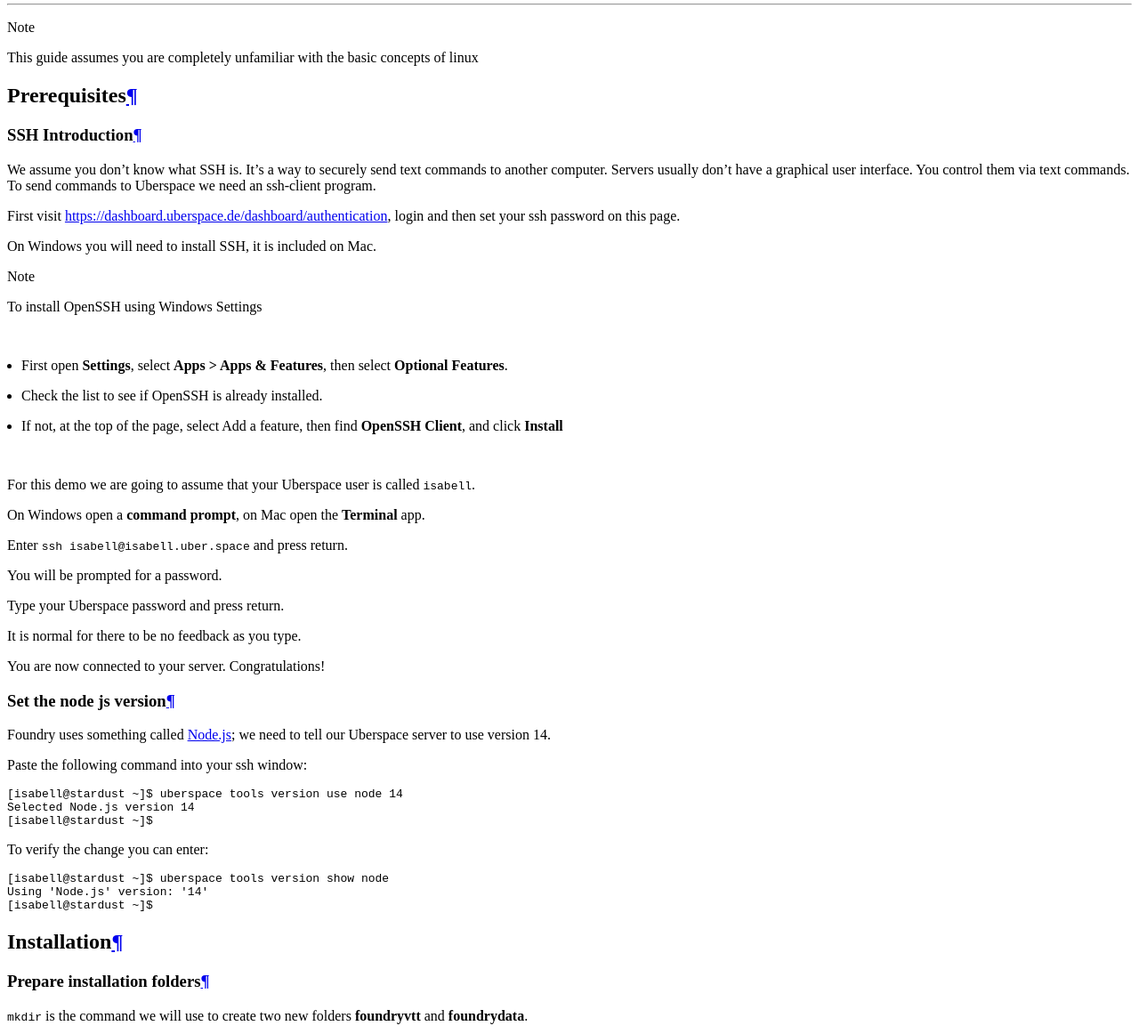
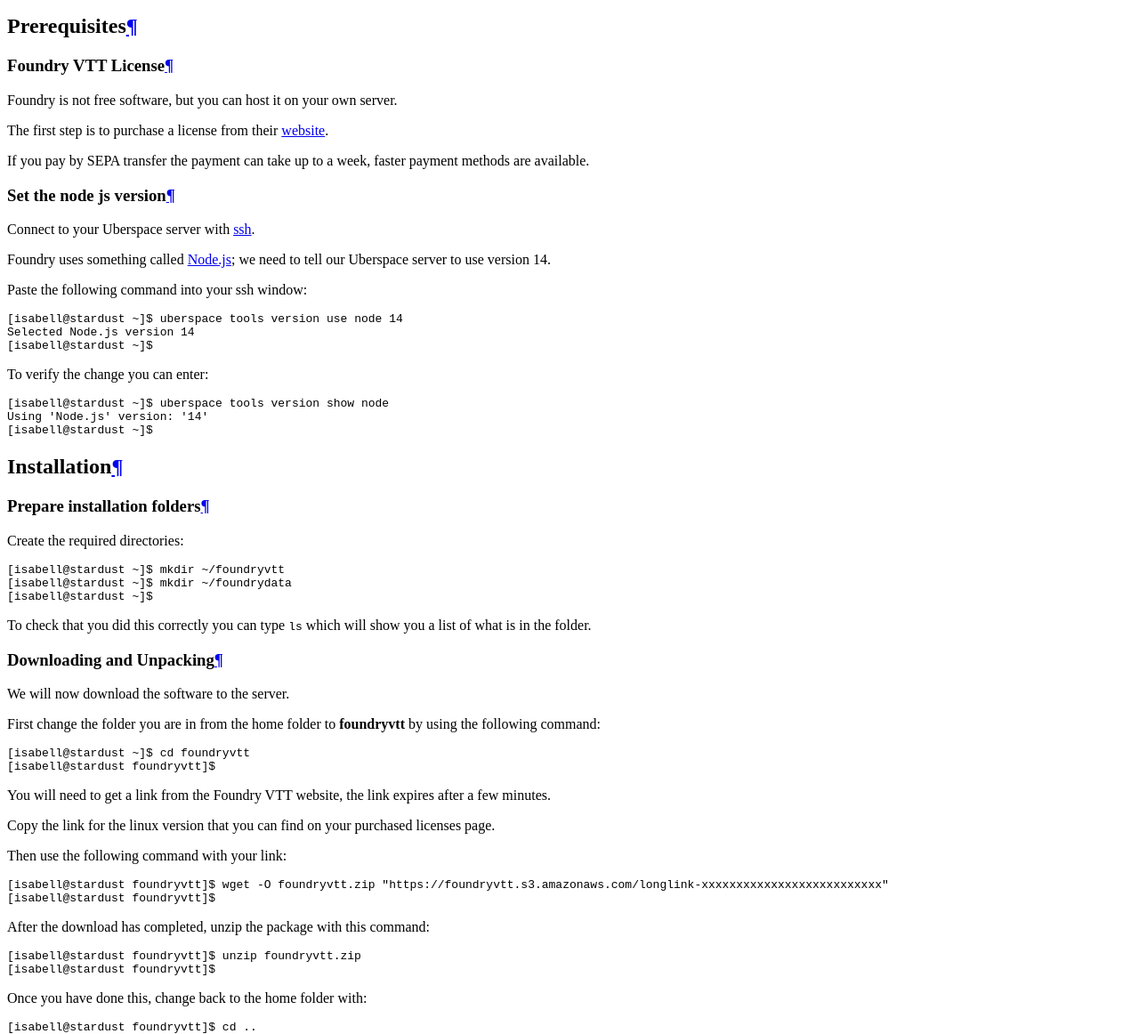
Before and after one commit to Uberspace/lab, a Sphinx documentation site: the page built from source/guide_foundryvtt.rst, in a window 1280 px wide and 1400 px high, scrolled down 4119 px, cut to the strip 238-1400 px from the top of the window. Shown: the whole strip at 89% size. Built offline with Sphinx 7.4.7 and the Read the Docs theme 2.0.0, drawn with Linux system fonts in a browser that asks for light colours; some of the changed text lies outside the part shown.

Commit message:
Update to comply with style guide

```diff
--- a/source/guide_foundryvtt.rst
+++ b/source/guide_foundryvtt.rst
@@ -19,56 +19,23 @@
 
 
   `Foundry Virtual Tabletop <https://foundryvtt.com/>`_ is an alternative to Roll20 and many other platforms that enable you to play tabletop role playing games online.
-  Foundry is not free software, but you can host it on your own server.
-
-  The first step is to purchase a license from their `website <https://foundryvtt.com/>`_.
-
-  If you pay by SEPA transfer the payment can take up to a week, faster payment methods are available.
-
-----
-
-.. note:: This guide assumes you are completely unfamiliar with the basic concepts of linux
 
 Prerequisites
-=============
+==============
 
-SSH Introduction
-------------------
+Foundry VTT License
+--------------------
 
-We assume you don’t know what SSH is. It’s a way to securely send text commands to another computer. Servers usually don’t have a graphical user interface. You control them via text commands. To send commands to Uberspace we need an ssh-client program.
+Foundry is not free software, but you can host it on your own server.
 
-First visit https://dashboard.uberspace.de/dashboard/authentication, login and then set your ssh password on this page.
+The first step is to purchase a license from their `website <https://foundryvtt.com/>`_.
 
-On Windows you will need to install SSH, it is included on Mac.
-
-
-.. note:: To install OpenSSH using Windows Settings
-
-  * First open **Settings**, select **Apps > Apps & Features**, then select **Optional Features**.
-  * Check the list to see if OpenSSH is already installed.
-  * If not, at the top of the page, select Add a feature, then find **OpenSSH Client**, and click **Install**
-
-
-
-For this demo we are going to assume that your Uberspace user is called ``isabell``.
-
-On Windows open a **command prompt**, on Mac open the **Terminal** app.
-
-Enter ``ssh isabell@isabell.uber.space`` and press return.
-
-You will be prompted for a password.
-
-Type your Uberspace password and press return.
-
-It is normal for there to be no feedback as you type.
-
-
-You are now connected to your server. Congratulations!
-
-
+If you pay by SEPA transfer the payment can take up to a week, faster payment methods are available.
 
 Set the node js version
 --------------------------
+
+Connect to your Uberspace server with :manual:`ssh <basics-ssh>`.
 
 Foundry uses something called :manual:`Node.js <lang-nodejs>`; we need to tell our Uberspace server to use version 14.
 
@@ -95,11 +62,7 @@
 Prepare installation folders
 -----------------------------
 
-``mkdir`` is the command we will use to create two new folders **foundryvtt** and **foundrydata**.
-
-``mkir myfolder`` creates the folder *"myfolder"*.
-
-Press enter after each line:
+Create the required directories:
 
 ::
 
@@ -107,7 +70,7 @@
 [isabell@stardust ~]$ mkdir ~/foundrydata
 [isabell@stardust ~]$
 
-To check that you did this correctly you can type `ls` which will show you a list of what is in the folder.
+To check that you did this correctly you can type ``ls`` which will show you a list of what is in the folder.
 
 
 Downloading and Unpacking
@@ -130,7 +93,7 @@
 
 ::
 
-[isabell@stardust foundryvtt]$ wget -O foundryvtt.zip "https://foundryvtt.s3.amazonaws.com/longlink"
+[isabell@stardust foundryvtt]$ wget -O foundryvtt.zip "https://foundryvtt.s3.amazonaws.com/longlink-xxxxxxxxxxxxxxxxxxxxxxxxxx"
 [isabell@stardust foundryvtt]$
 
 After the download has completed, unzip the package with this command:
@@ -164,17 +127,9 @@
 Set Foundry to Autorun
 ----------------------
 
-So that Foundry automatically gets started we need to create a service.
+So that Foundry is automatically started we need to create a service.
 
-To do this we start with a config file in the folder ``etc/services.d/foundry.ini``
-
-Run the command to create a file in the right folder with the text editor **nano**:
-
-::
-
-[isabell@stardust ~]$ nano etc/services.d/foundry.ini
-
-Then type or paste the following lines:
+To do this create a config file in the folder ``etc/services.d/foundry.ini`` with the following contents.
 
 .. code-block:: ini
 
@@ -182,9 +137,6 @@
  command=node %(ENV_HOME)s/foundryvtt/resources/app/main.js –dataPath=%(ENV_HOME)s/foundrydata
  autostart=yes
  autorestart=yes
-
-When you are finished press **Ctrl + O** then **Enter** to confirm.
-You have now saved the file and closed nano.
 
 
 .. include:: includes/supervisord.rst
@@ -206,8 +158,10 @@
 
 As of version ``0.8.7`` Foundry has greatly improved password security for world users. **It is strongly reccomended to use 0.8.7 or higher for this reason.**
 
+When you create a world in Foundry it does not have a password by default, please immediately create one and do not reuse the Foundry admin password.
+
 
 ----
-Tested with Foundry 0.8.6, Uberspace 7.1.1
+Tested with Foundry 0.8.7, Uberspace 7.1.1
 
 .. author_list::
```
